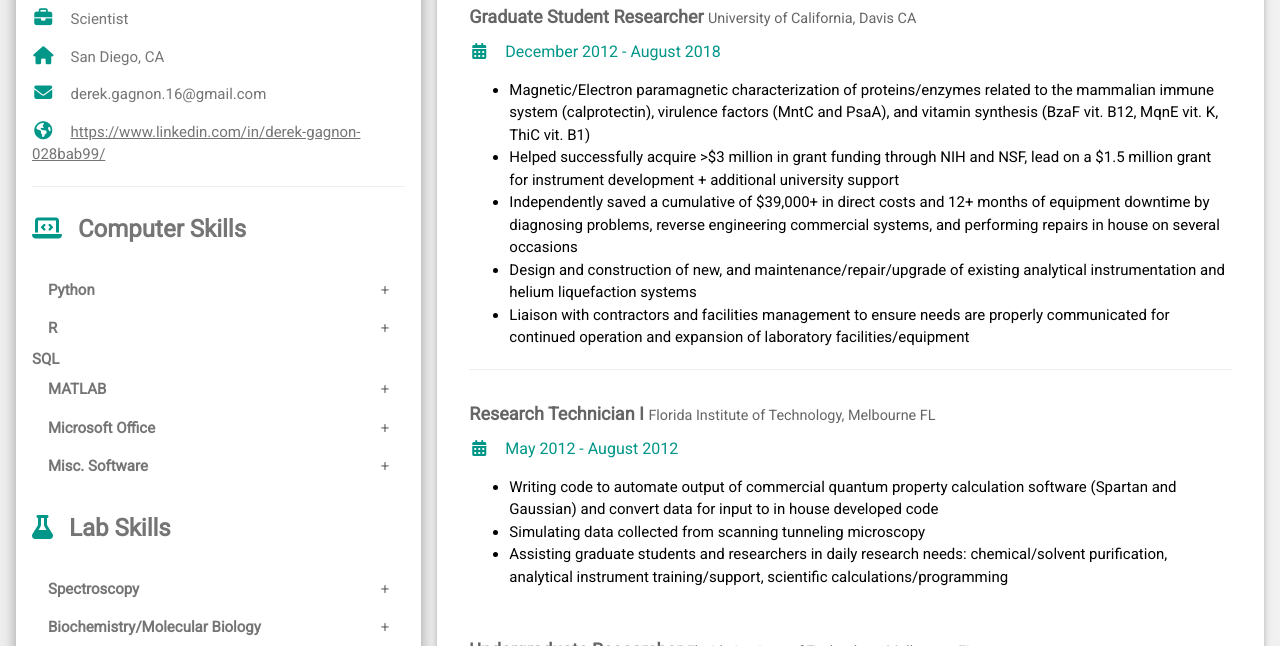
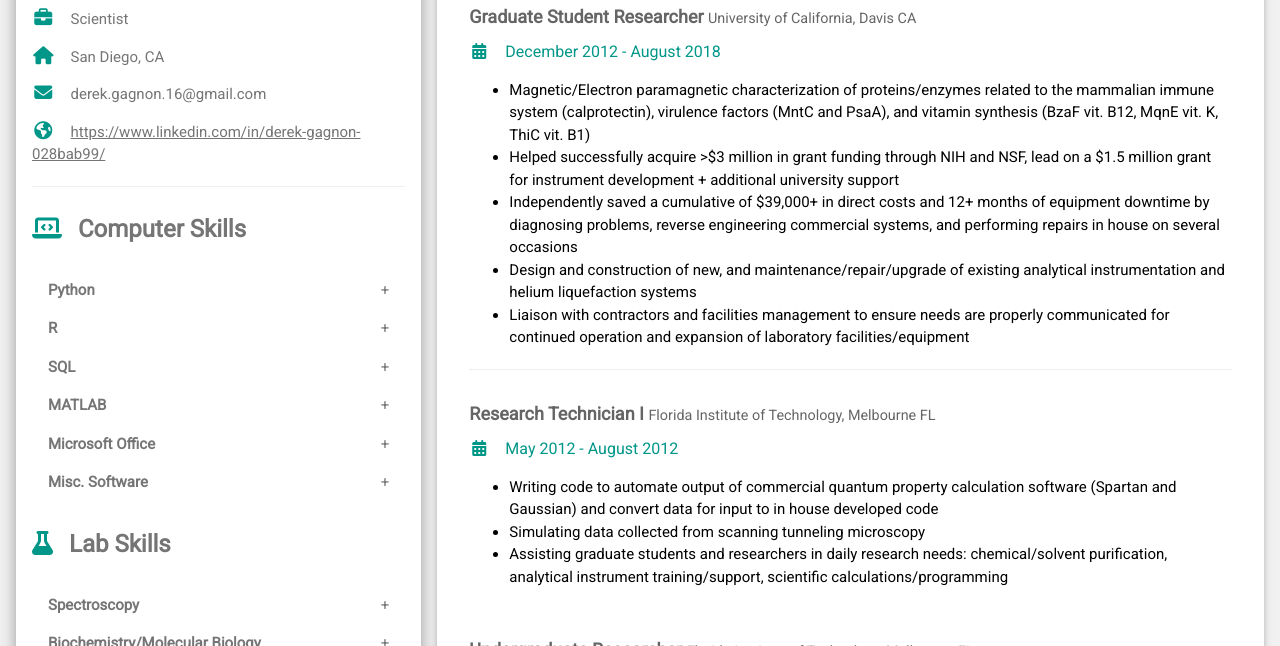
Before and after one commit to dmgagnon16/dmgagnon16.github.io, a plain HTML site: page index.html in a window 1280 px wide. Shown: the part 454-1100 px from the top of the page. Drawn offline with nearby package versions, Linux system fonts and the light colour scheme.

Commit message:
update_20200806

```diff
--- a/index.html
+++ b/index.html
@@ -72,6 +72,7 @@ button:after {
 					</ul>
 				</div>
 
+				<button id="SQLButton" onclick="buttonShow('SQLButton')" class="w3-button w3-block w3-left-align">
 				<b>SQL</b><i class="arrow right"></i></button>
 				<div class="w3-container w3-hide">
 					<ul class="w3-ul">
```
